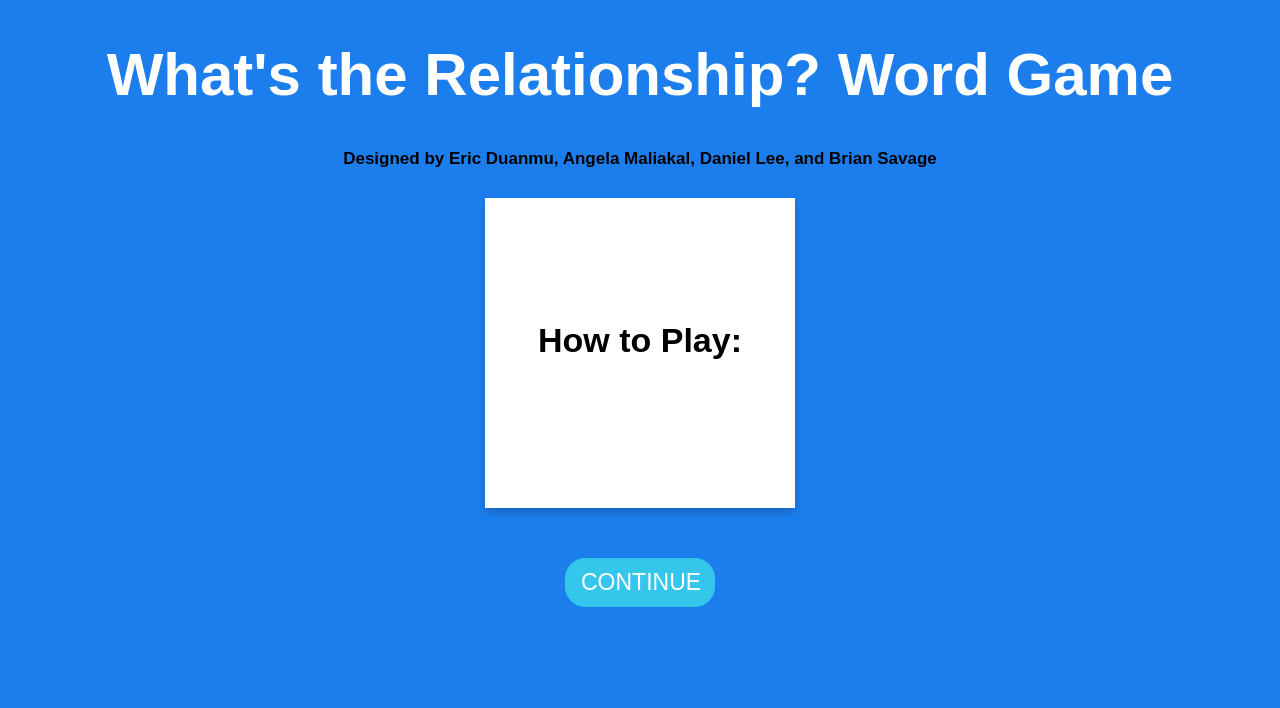
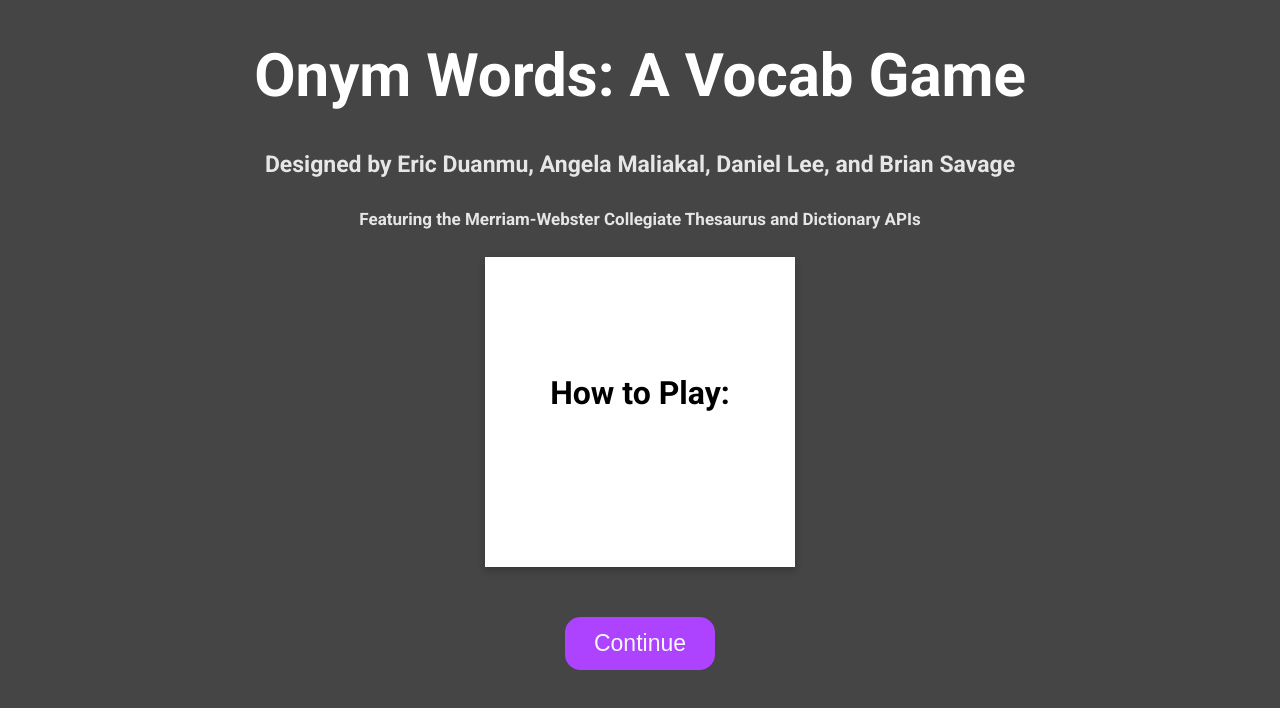
Before and after one commit to comp20BEAD/final-project, a plain HTML site: page index.html in a window 1280 px wide. Drawn offline with nearby package versions, Linux system fonts and the light colour scheme.

Commit message:
Update index.html

```diff
--- a/index.html
+++ b/index.html
@@ -3,13 +3,14 @@
   <head>
     <script src="https://ajax.googleapis.com/ajax/libs/jquery/3.4.1/jquery.min.js"></script>
     <link href="https://fonts.googleapis.com/css?family=Alata|Nunito|Slabo+27px&display=swap" rel="stylesheet">
+    <link href="https://fonts.googleapis.com/css?family=Roboto:700&display=swap" rel="stylesheet">
     <meta charset="utf-8">
     <title>COMP 20 - FINAL PROJECT</title>
     <style type="text/css">
       body, html {
-        background-color: #1c7eed;
+        background-color: #454545;
         color: #FFF;
-        font-family: sans-serif;
+        font-family: 'Roboto', sans-serif;
         cursor: default;
       }
       .container {
@@ -85,11 +86,11 @@
 .contButton {
   position: absolute;
   left: 50%;
-  background-color: #34c6eb;
-  border: solid 1px #34c6eb;
-  border-radius: 20px;
-  color: #FFF;
-  padding: 10px 15px;
+  background-color: #ad42ff;
+  border: solid 1px #ad42ff;
+  color: #f7f7f7;
+  border-radius: 15px;
+  padding: 12px 24px;
   text-align: center;
   text-decoration: none;
   width: 150px;
@@ -98,17 +99,18 @@
   font-size: 23px;
 }
 .contButton_hover:hover {
-  background: #2cb2d4;
-  border: solid 1px #2cb2d4;
-  border-radius: 20px;
+  background: #9000ff;
+  border: solid 1px #9000ff;
+  border-radius: 15px;
   color: #ebebeb;
   outline: none;
   cursor: pointer;
 }
     </style>
   </head>
-  <h1 align="center" style="font-size: 60px">What's the Relationship? Word Game<h1>
-  <h5 align="center" style="color:#000">Designed by Eric Duanmu, Angela Maliakal, Daniel Lee, and Brian Savage<h5>
+  <h1 align="center" style="font-size: 60px">Onym Words: A Vocab Game<h1>
+  <h4 align="center" style="color:#e6e6e6">Designed by Eric Duanmu, Angela Maliakal, Daniel Lee, and Brian Savage</h4>
+  <h5 align="center" style="color:#e6e6e6">Featuring the Merriam-Webster Collegiate Thesaurus and Dictionary APIs</h5>
 <div class="flip-card">
   <div class="flip-card-inner">
     <div class="flip-card-front">
@@ -124,6 +126,6 @@
     </div>
   </div>
 </div>
-  <input class="contButton contButton_hover" type="button" value="CONTINUE" id="continue" onclick="window.location.href = 'game.html';">
+  <input class="contButton contButton_hover" type="button" value="Continue" id="continue" onclick="window.location.href = 'game.html';">
 
 </html>
```
